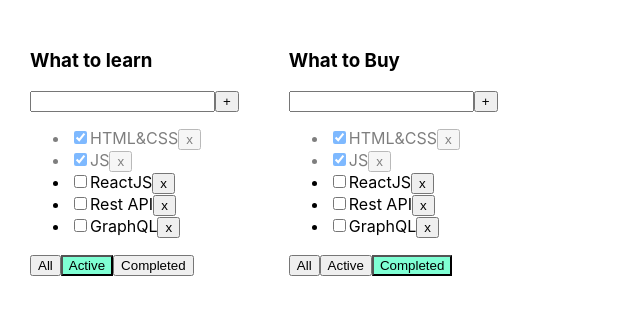
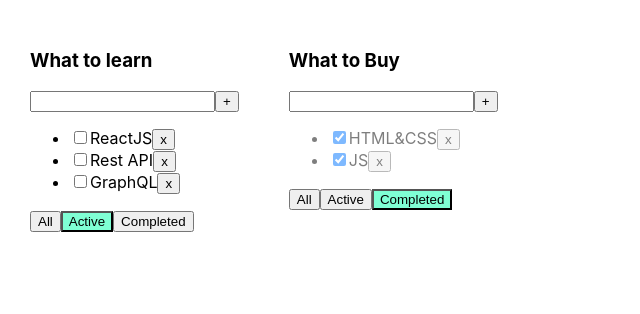
Before and after one commit to Kliapwnz/newTODOLIST, a React (Create React App) app: page / in a window 1280 px wide. Shown: the top 314 px of the page, without its empty margins (0-640 px from the left). Built offline with nearby package versions, Linux system fonts and the light colour scheme.

Commit message:
delete filter for all

```diff
--- a/src/App.tsx
+++ b/src/App.tsx
@@ -19,7 +19,7 @@ function App() {
         {id: v1(), title: "Rest API", isDone: false},
         {id: v1(), title: "GraphQL", isDone: false},
     ]);
-    let [filter, setFilter] = useState<FilterValuesType>("all");
+
 
 
     function removeTask(id: string) {
@@ -42,16 +42,6 @@ function App() {
         setTasks([...tasks]);
     }
 
-
-    let tasksForTodolist = tasks;
-
-    if (filter === "active") {
-        tasksForTodolist = tasks.filter(t => t.isDone === false);
-    }
-    if (filter === "completed") {
-        tasksForTodolist = tasks.filter(t => t.isDone === true);
-    }
-
     function changeFilter(value: FilterValuesType) {
         setFilter(value);
     }
@@ -66,6 +56,14 @@ function App() {
         <div className="App">
             {
                 todoLists.map((e)=>{
+                    let tasksForTodolist = tasks;
+
+                    if (e.filter === "active") {
+                        tasksForTodolist = tasks.filter(t => t.isDone === false);
+                    }
+                    if (e.filter === "completed") {
+                        tasksForTodolist = tasks.filter(t => t.isDone === true);
+                    }
                     return(
                         <Todolist title={e.title}
                                   tasks={tasksForTodolist}
```
